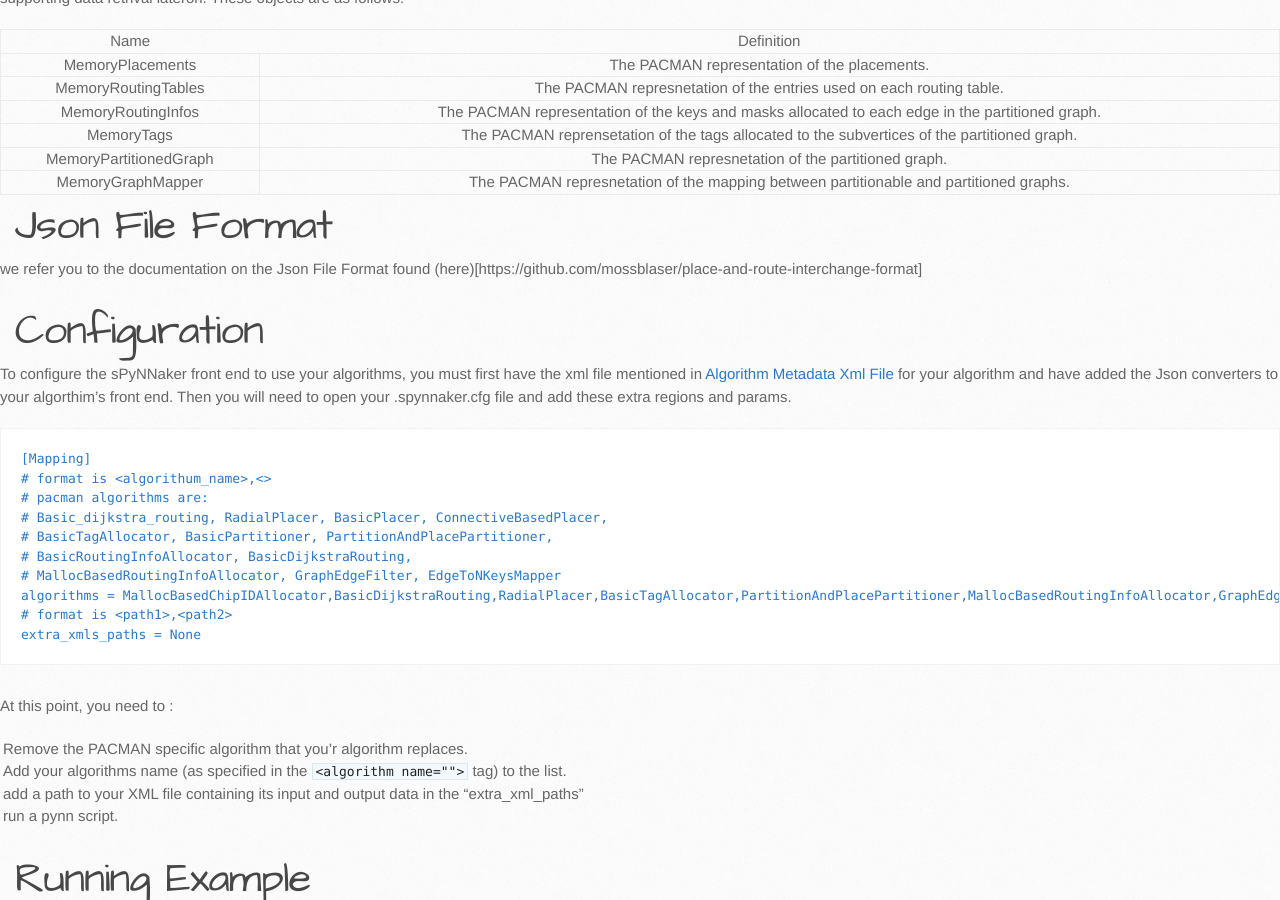
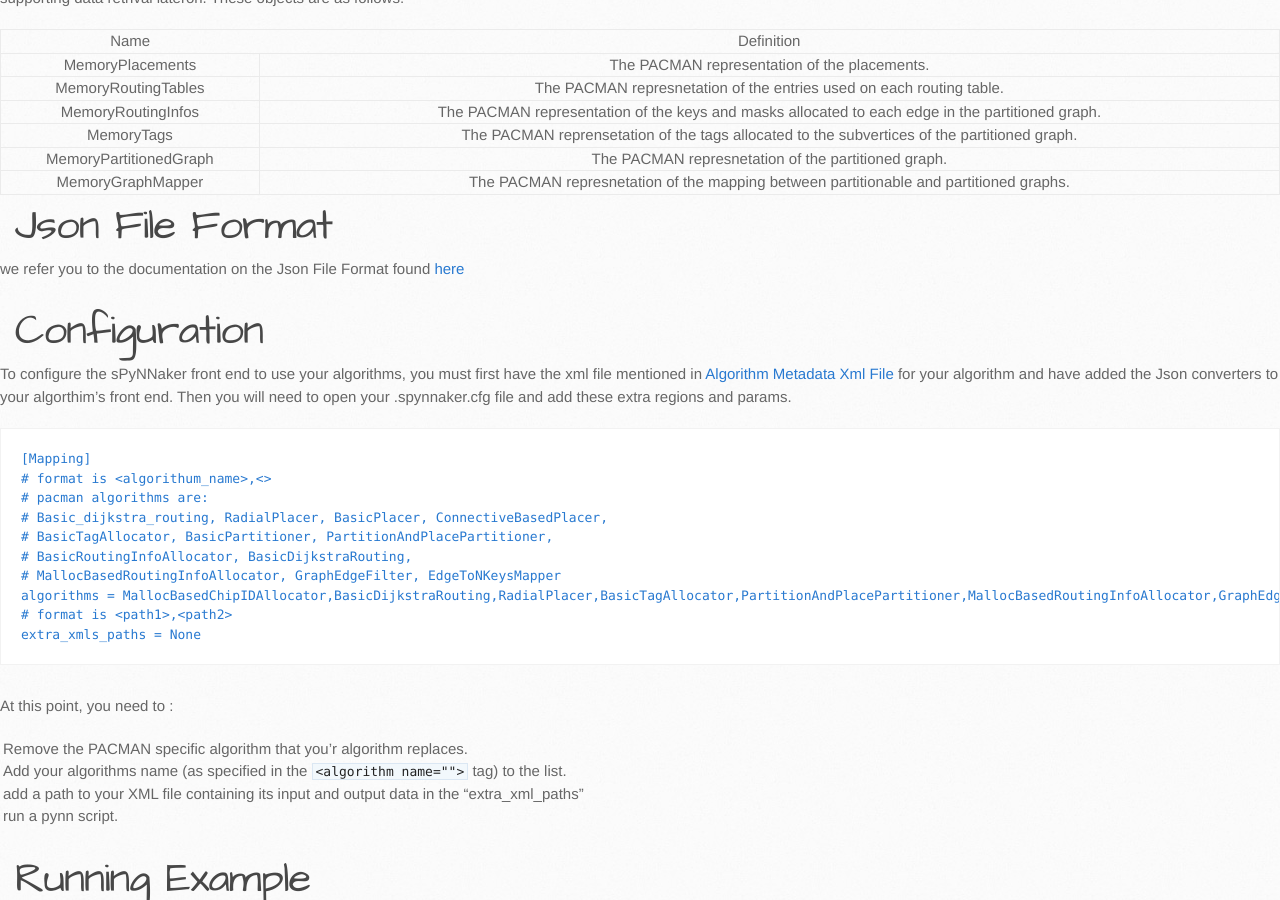
Before and after one commit to SpiNNakerManchester/SpiNNakerManchester.github.io, a Jekyll site: the page built from 2015.006.AnotherFineProductFromTheNonsenseFactory/MappingAlgorithms.md, in a window 1280 px wide and 900 px high, scrolled down 5119 px. Built offline with Jekyll 4.4.1, drawn with Linux system fonts in a browser that asks for light colours.

Commit message:
had link brackets wrong way round for json

```diff
--- a/2015.006.AnotherFineProductFromTheNonsenseFactory/MappingAlgorithms.md
+++ b/2015.006.AnotherFineProductFromTheNonsenseFactory/MappingAlgorithms.md
@@ -210,7 +210,7 @@ The tool chain expects to be able to extract a umber of PACMAN objects at the en
 
 # <a name="Json"></a> Json File Format
 
-we refer you to the documentation on the Json File Format found (here)[https://github.com/mossblaser/place-and-route-interchange-format]
+we refer you to the documentation on the Json File Format found [here](https://github.com/mossblaser/place-and-route-interchange-format)
 
 # <a name="Configuration"></a> Configuration
 
```
